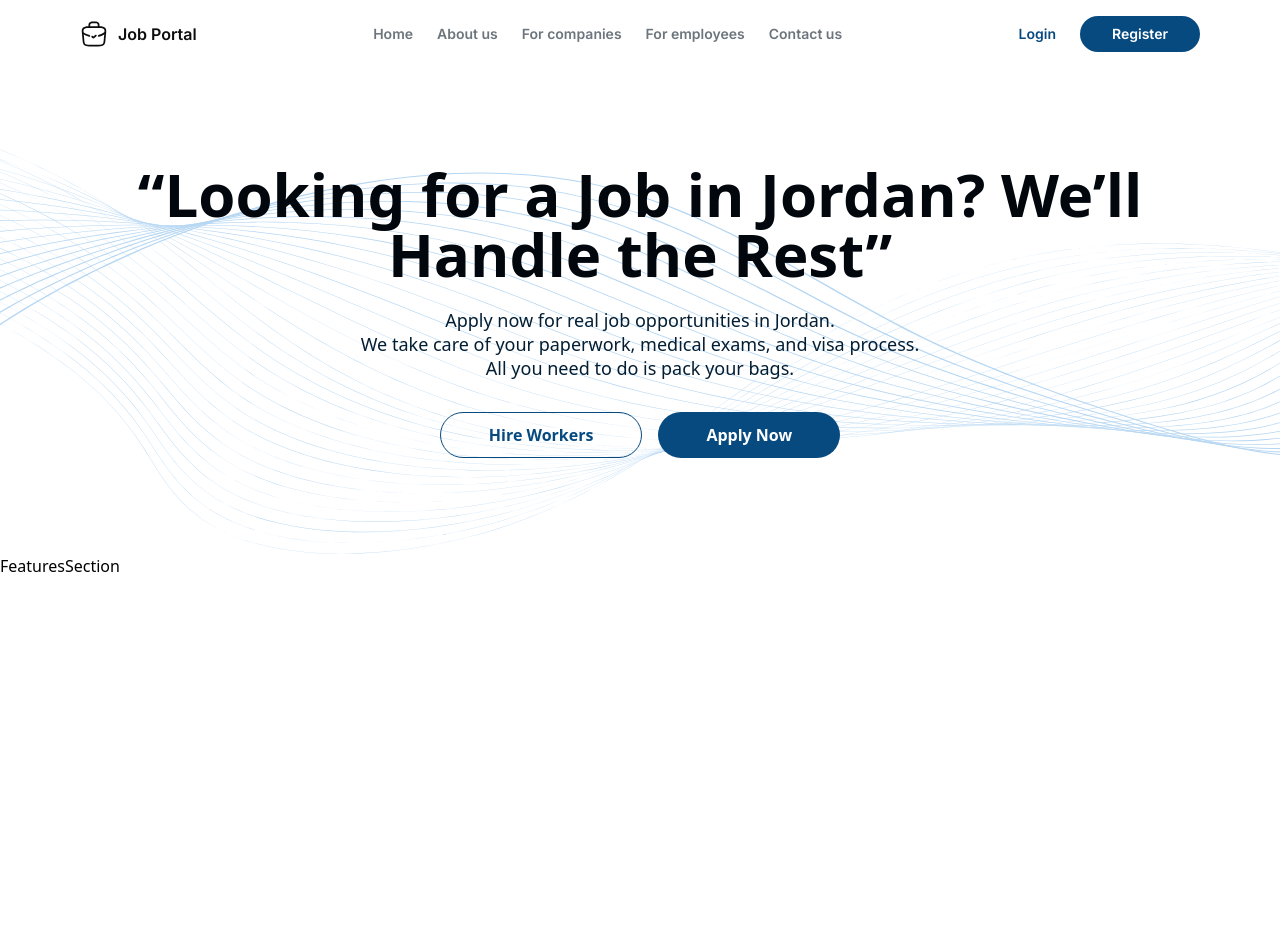
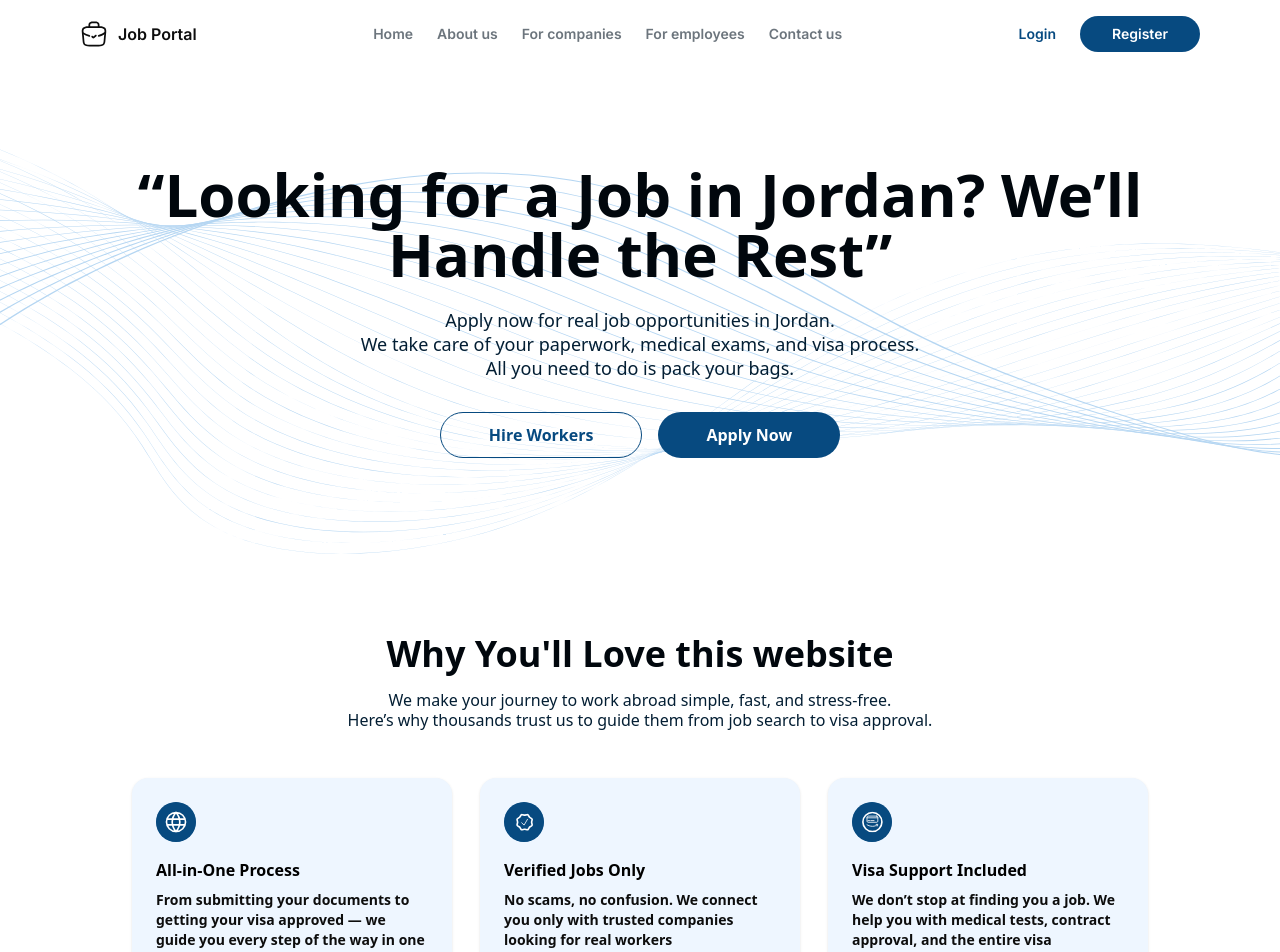
Before and after one commit to marwanm-dev/job-portal, a React (Vite) app: page / in a window 1280 px wide. Shown: the top 952 px of the page. Before the commit the page ends 800 px from the top, so only its background shows below. Built offline with nearby package versions, Linux system fonts and the light colour scheme.

Commit message:
feat: add FeatureCard and FeaturesSection

```diff
--- a/src/components/FeaturesSections/FeatureCard.tsx
+++ b/src/components/FeaturesSections/FeatureCard.tsx
@@ -0,0 +1,21 @@
+interface FeatureCardProps {
+  icon: React.ReactNode;
+  title: string;
+  description: string;
+}
+
+export default function FeatureCard({
+  icon,
+  title,
+  description,
+}: FeatureCardProps) {
+  return (
+    <div className="text-left bg-[#EEF6FF] rounded-2xl p-6 gap-7 shadow-sm flex-1 max-w-xs">
+      <div className="w-10 h-10 bg-[#074A80] text-white rounded-full flex items-center justify-center mb-4">
+        {icon}
+      </div>
+      <h3 className="font-bold text-base mb-2">{title}</h3>
+      <p className=" text-sm text-[#0D0D0D]">{description}</p>
+    </div>
+  );
+}
--- a/src/components/FeaturesSections/FeaturesSection.tsx
+++ b/src/components/FeaturesSections/FeaturesSection.tsx
@@ -1,3 +1,134 @@
-export default function Navbar() {
-  return <div className="">FeaturesSection</div>;
+import FeatureCard from "./FeatureCard";
+
+export default function FeaturesSection() {
+  return (
+    <section className="py-20 px-6 text-center bg-white font-semibold">
+      <h2 className="text-4xl font-bold text-b9.5 mb-4">
+        Why You'll Love this website
+      </h2>
+      <p className="mb-12 mx-auto max-w-2xl leading-5 font-normal text-base text-b8">
+        We make your journey to work abroad simple, fast, and stress-free.
+        <br />
+        Here’s why thousands trust us to guide them from job search to visa
+        approval.
+      </p>
+      <div className="flex justify-center gap-7 flex-wrap">
+        <FeatureCard
+          icon={
+            <svg
+              width="49"
+              height="48"
+              viewBox="0 0 49 48"
+              fill="none"
+              xmlns="http://www.w3.org/2000/svg"
+            >
+              <path
+                d="M0.499756 24C0.499756 10.7452 11.2449 0 24.4998 0C37.7546 0 48.4998 10.7452 48.4998 24C48.4998 37.2548 37.7546 48 24.4998 48C11.2449 48 0.499756 37.2548 0.499756 24Z"
+                fill="#074A80"
+              />
+              <path
+                d="M24.4998 12.3333C27.4179 15.528 29.0763 19.674 29.1664 23.9999C29.0763 28.3259 27.4179 32.4718 24.4998 35.6666M24.4998 12.3333C21.5816 15.528 19.9232 19.674 19.8331 23.9999C19.9232 28.3259 21.5816 32.4718 24.4998 35.6666M24.4998 12.3333C18.0564 12.3333 12.8331 17.5566 12.8331 23.9999C12.8331 30.4432 18.0564 35.6666 24.4998 35.6666M24.4998 12.3333C30.9431 12.3333 36.1664 17.5566 36.1664 23.9999C36.1664 30.4432 30.9431 35.6666 24.4998 35.6666M13.4164 20.4999H35.5831M13.4164 27.4999H35.5831"
+                stroke="white"
+                stroke-width="2"
+                stroke-linecap="round"
+                stroke-linejoin="round"
+              />
+            </svg>
+          }
+          title="All-in-One Process"
+          description="From submitting your documents to getting your visa approved — we guide you every step of the way in one single platform"
+        />
+        <FeatureCard
+          icon={
+            <svg
+              width="49"
+              height="48"
+              viewBox="0 0 49 48"
+              fill="none"
+              xmlns="http://www.w3.org/2000/svg"
+            >
+              <path
+                d="M0.5 24C0.5 10.7452 11.2452 0 24.5 0C37.7548 0 48.5 10.7452 48.5 24C48.5 37.2548 37.7548 48 24.5 48C11.2452 48 0.5 37.2548 0.5 24Z"
+                fill="#074A80"
+              />
+              <path
+                d="M28.1633 15.0362C28.4518 14.9699 28.7537 14.9951 29.0272 15.1082C29.3007 15.2213 29.5322 15.4168 29.6896 15.6675L31.1061 17.9291C31.2203 18.1112 31.3742 18.2652 31.5564 18.3794L33.8179 19.7959C34.0692 19.9531 34.2651 20.1848 34.3785 20.4586C34.4919 20.7324 34.5172 21.0347 34.4507 21.3235L33.8522 23.9228C33.8039 24.1329 33.8039 24.3512 33.8522 24.5613L34.4507 27.162C34.5165 27.4504 34.491 27.7521 34.3776 28.0253C34.2642 28.2986 34.0686 28.5297 33.8179 28.6868L31.5564 30.1047C31.3742 30.2189 31.2203 30.3729 31.1061 30.555L29.6896 32.8166C29.5324 33.0675 29.301 33.2633 29.0275 33.3767C28.754 33.4901 28.4519 33.5155 28.1633 33.4493L25.5626 32.8508C25.353 32.8027 25.1352 32.8027 24.9256 32.8508L22.3249 33.4493C22.0363 33.5155 21.7342 33.4901 21.4607 33.3767C21.1872 33.2633 20.9558 33.0675 20.7987 32.8166L19.3822 30.555C19.2675 30.3727 19.1131 30.2188 18.9304 30.1047L16.6703 28.6882C16.4193 28.5311 16.2236 28.2997 16.1102 28.0262C15.9968 27.7526 15.9714 27.4506 16.0376 27.162L16.6347 24.5613C16.6829 24.3512 16.6829 24.1329 16.6347 23.9228L16.0361 21.3235C15.9698 21.0346 15.9952 20.7321 16.1089 20.4583C16.2226 20.1845 16.4188 19.9529 16.6703 19.7959L18.9304 18.3794C19.1131 18.2653 19.2675 18.1114 19.3822 17.9291L20.7987 15.6675C20.9559 15.4171 21.1872 15.2218 21.4604 15.1087C21.7336 14.9956 22.0352 14.9702 22.3235 15.0362L24.9256 15.6333C25.1352 15.6814 25.353 15.6814 25.5626 15.6333L28.1633 15.0362Z"
+                stroke="white"
+                stroke-width="2"
+              />
+              <path
+                d="M21.7021 25.0058L24.6021 27.7832L28.7847 20.7007"
+                stroke="white"
+                stroke-linecap="round"
+                stroke-linejoin="round"
+              />
+            </svg>
+          }
+          title="Verified Jobs Only"
+          description="No scams, no confusion. We connect you only with trusted companies looking for real workers"
+        />
+        <FeatureCard
+          icon={
+            <svg
+              width="49"
+              height="48"
+              viewBox="0 0 49 48"
+              fill="none"
+              xmlns="http://www.w3.org/2000/svg"
+            >
+              <path
+                d="M0.500244 24C0.500244 10.7452 11.2454 0 24.5002 0C37.7551 0 48.5002 10.7452 48.5002 24C48.5002 37.2548 37.7551 48 24.5002 48C11.2454 48 0.500244 37.2548 0.500244 24Z"
+                fill="#074A80"
+              />
+              <g clip-path="url(#clip0_2778_2672)">
+                <path
+                  d="M30.3517 16.7784H19.6711C18.9504 16.7784 18.3662 17.3627 18.3662 18.0833V23.0569C18.3662 23.7776 18.9504 24.3618 19.6711 24.3618H30.3517C31.0723 24.3618 31.6565 23.7776 31.6565 23.0569V18.0833C31.6565 17.3627 31.0723 16.7784 30.3517 16.7784Z"
+                  stroke="white"
+                  stroke-linecap="round"
+                  stroke-linejoin="round"
+                />
+                <path
+                  d="M19.585 22.2883H21.5176M22.9715 22.2774H27.0296M18.4095 18.873H31.5921"
+                  stroke="white"
+                  stroke-linecap="round"
+                  stroke-linejoin="round"
+                />
+                <path
+                  d="M25 35.6458C31.4318 35.6458 36.6459 30.4318 36.6459 24C36.6459 17.5681 31.4318 12.3541 25 12.3541C18.5682 12.3541 13.3542 17.5681 13.3542 24C13.3542 30.4318 18.5682 35.6458 25 35.6458Z"
+                  stroke="white"
+                  stroke-width="2"
+                  stroke-linecap="round"
+                  stroke-linejoin="round"
+                />
+                <path
+                  d="M29.485 27.0876C30.0879 26.8438 31.1598 26.5199 31.4827 26.911C31.8315 27.334 31.3906 28.2527 30.9843 28.9661"
+                  stroke="white"
+                  stroke-linecap="round"
+                  stroke-linejoin="round"
+                />
+                <path
+                  d="M18.3906 27.3708C19.3434 28.1276 22.1574 29.2856 25.155 29.2856C28.0128 29.2856 29.7575 28.25 30.6621 27.6173"
+                  stroke="white"
+                  stroke-linecap="round"
+                  stroke-linejoin="round"
+                />
+              </g>
+              <defs>
+                <clipPath id="clip0_2778_2672">
+                  <rect
+                    width="26"
+                    height="26"
+                    fill="white"
+                    transform="translate(12 11)"
+                  />
+                </clipPath>
+              </defs>
+            </svg>
+          }
+          title="Visa Support Included"
+          description="We don’t stop at finding you a job. We help you with medical tests, contract approval, and the entire visa application"
+        />
+      </div>
+    </section>
+  );
 }
```
